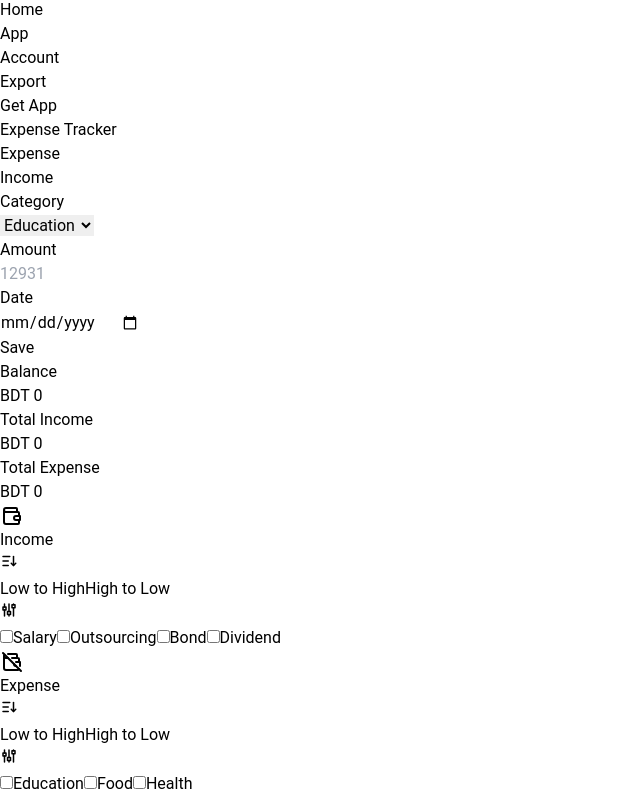
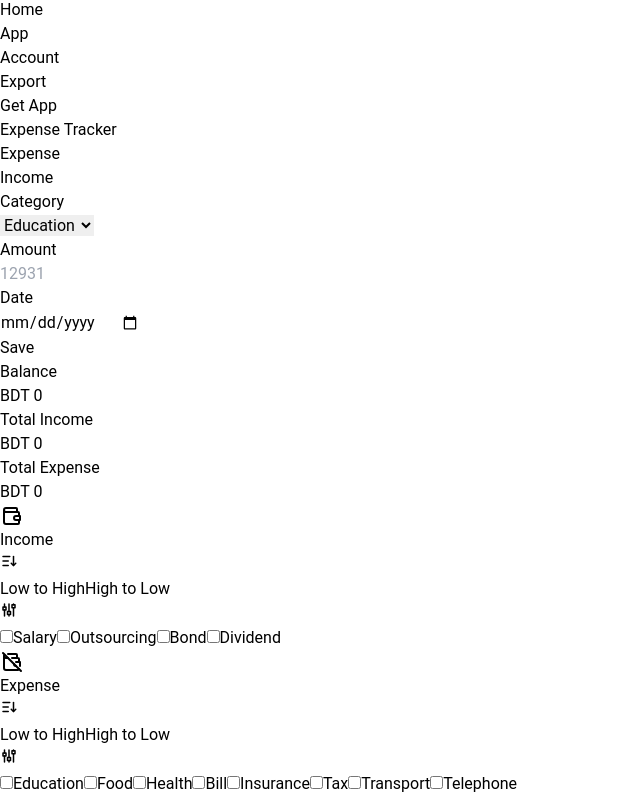
Before and after one commit to MillatSakib/Expense_Tracker, a React (Vite) app: page / in a window 1280 px wide. Shown: the part 1282-2078 px from the top of the page, without its empty margins (0-640 px from the left). Built offline with nearby package versions, Linux system fonts and the light colour scheme.

Commit message:
project completed

```diff
--- a/src/MainBoard/ExpenseCard.jsx
+++ b/src/MainBoard/ExpenseCard.jsx
@@ -1,4 +1,4 @@
-import React from "react";
+import React, { useEffect, useState } from "react";
 
 const ExpenseCard = ({
   setSortFilter,
@@ -8,6 +8,11 @@ const ExpenseCard = ({
   setActiveTab,
   setEditExpense,
 }) => {
+  const [filterParameter, setFilterParameter] = useState([]);
+  useEffect(() => {
+    setFilterParameter([]);
+  }, [expense]);
+
   const handleSort = (sortDirection) => {
     if (sortDirection) {
       let temp = [...expense];
@@ -19,6 +24,24 @@ const ExpenseCard = ({
       setExpense([...temp]);
     }
   };
+
+  const handleFilter = (e) => {
+    const value = e.target.value;
+    const checked = e.target.checked;
+
+    setFilterParameter((prev) => {
+      if (checked) {
+        return [...prev, value];
+      } else {
+        return prev.filter((item) => item !== value);
+      }
+    });
+  };
+
+  const filteredExpense = expense.filter(
+    (item) =>
+      filterParameter.length === 0 || filterParameter.includes(item.category)
+  );
 
   return (
     <>
@@ -183,10 +206,13 @@ const ExpenseCard = ({
                 <div
                   className={`py-1 ${sortFilter.expenseSort || "hidden"}`}
                   role="none"
+                  onClick={(e) => e.stopPropagation()}
                 >
                   <label className="inline-flex items-center px-4 py-2 text-sm text-gray-700">
                     <input
                       type="checkbox"
+                      value="Education"
+                      onChange={(e) => handleFilter(e)}
                       className="htmlForm-checkbox h-4 w-4 rounded-md text-gray-600"
                       id="filter-option-1"
                     />
@@ -195,6 +221,8 @@ const ExpenseCard = ({
                   <label className="inline-flex items-center px-4 py-2 text-sm text-gray-700">
                     <input
                       type="checkbox"
+                      value="Food"
+                      onChange={(e) => handleFilter(e)}
                       className="htmlForm-checkbox h-4 w-4 rounded-md text-gray-600"
                       id="filter-option-2"
                     />
@@ -203,10 +231,66 @@ const ExpenseCard = ({
                   <label className="inline-flex items-center px-4 py-2 text-sm text-gray-700">
                     <input
                       type="checkbox"
+                      onChange={(e) => handleFilter(e)}
+                      value="Health"
                       className="htmlForm-checkbox h-4 w-4 rounded-md text-gray-600"
                       id="filter-option-3"
                     />
                     <span className="ml-2">Health</span>
+                  </label>
+
+                  <label className="inline-flex items-center px-4 py-2 text-sm text-gray-700">
+                    <input
+                      type="checkbox"
+                      onChange={(e) => handleFilter(e)}
+                      value="Bill"
+                      className="htmlForm-checkbox h-4 w-4 rounded-md text-gray-600"
+                      id="filter-option-3"
+                    />
+                    <span className="ml-2">Bill</span>
+                  </label>
+
+                  <label className="inline-flex items-center px-4 py-2 text-sm text-gray-700">
+                    <input
+                      type="checkbox"
+                      onChange={(e) => handleFilter(e)}
+                      value="Insurance"
+                      className="htmlForm-checkbox h-4 w-4 rounded-md text-gray-600"
+                      id="filter-option-3"
+                    />
+                    <span className="ml-2">Insurance</span>
+                  </label>
+
+                  <label className="inline-flex items-center px-4 py-2 text-sm text-gray-700">
+                    <input
+                      type="checkbox"
+                      onChange={(e) => handleFilter(e)}
+                      value="Tax"
+                      className="htmlForm-checkbox h-4 w-4 rounded-md text-gray-600"
+                      id="filter-option-3"
+                    />
+                    <span className="ml-2">Tax</span>
+                  </label>
+
+                  <label className="inline-flex items-center px-4 py-2 text-sm text-gray-700">
+                    <input
+                      type="checkbox"
+                      onChange={(e) => handleFilter(e)}
+                      value="Transport"
+                      className="htmlForm-checkbox h-4 w-4 rounded-md text-gray-600"
+                      id="filter-option-3"
+                    />
+                    <span className="ml-2">Transport</span>
+                  </label>
+                  <label className="inline-flex items-center px-4 py-2 text-sm text-gray-700">
+                    <input
+                      type="checkbox"
+                      onChange={(e) => handleFilter(e)}
+                      value="Telephone"
+                      className="htmlForm-checkbox h-4 w-4 rounded-md text-gray-600"
+                      id="filter-option-3"
+                    />
+                    <span className="ml-2">Telephone</span>
                   </label>
                 </div>
               </div>
@@ -215,7 +299,7 @@ const ExpenseCard = ({
         </div>
 
         <div className="p-4 divide-y">
-          {expense.map((data, index) => (
+          {filteredExpense.map((data, index) => (
             <>
               <div className="flex justify-between items-center py-2 relative group cursor-pointer">
                 <div>
--- a/src/MainBoard/IncomeCard.jsx
+++ b/src/MainBoard/IncomeCard.jsx
@@ -31,16 +31,13 @@ const IncomeCard = ({
 
     setFilterParameter((prev) => {
       if (checked) {
-        // Add category to filter
         return [...prev, value];
       } else {
-        // Remove category from filter
         return prev.filter((item) => item !== value);
       }
     });
   };
 
-  // Filter income based on selected filterParameter
   const filteredIncome = income.filter(
     (item) =>
       filterParameter.length === 0 || filterParameter.includes(item.category)
```
